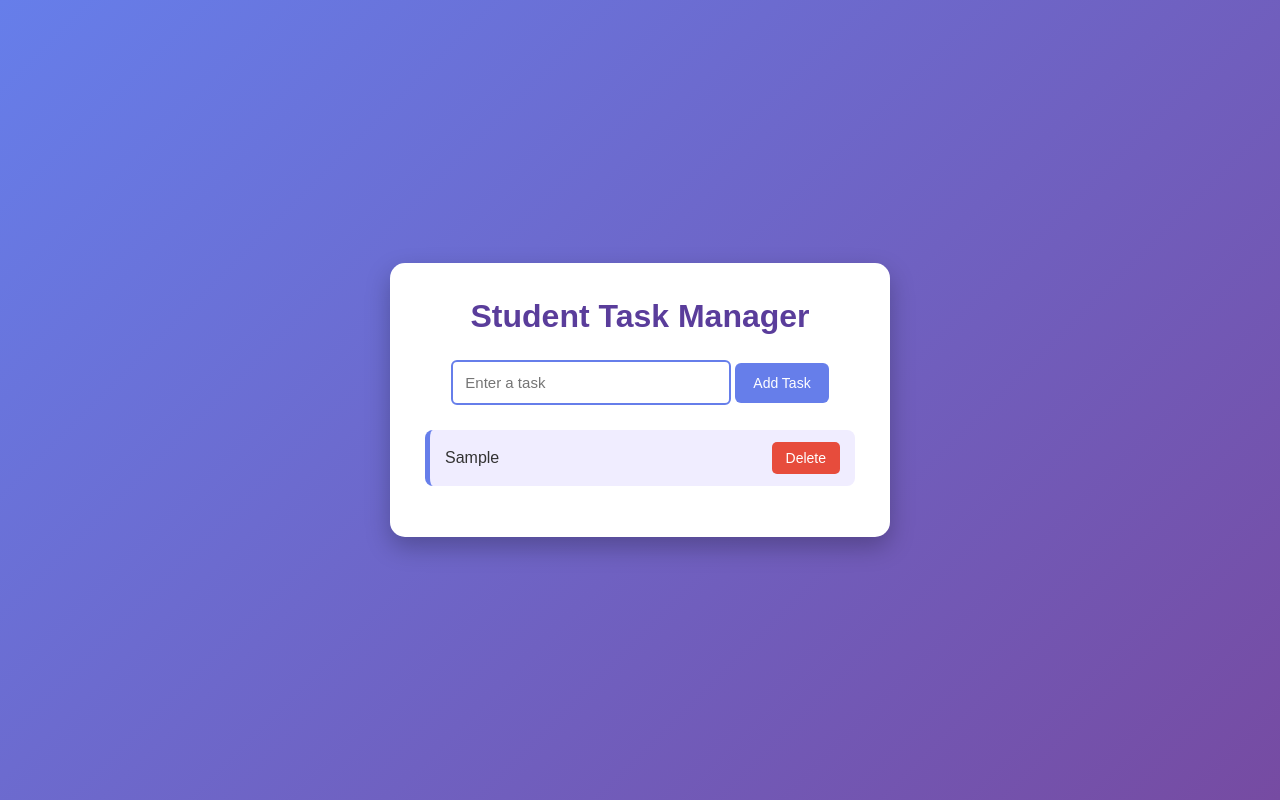
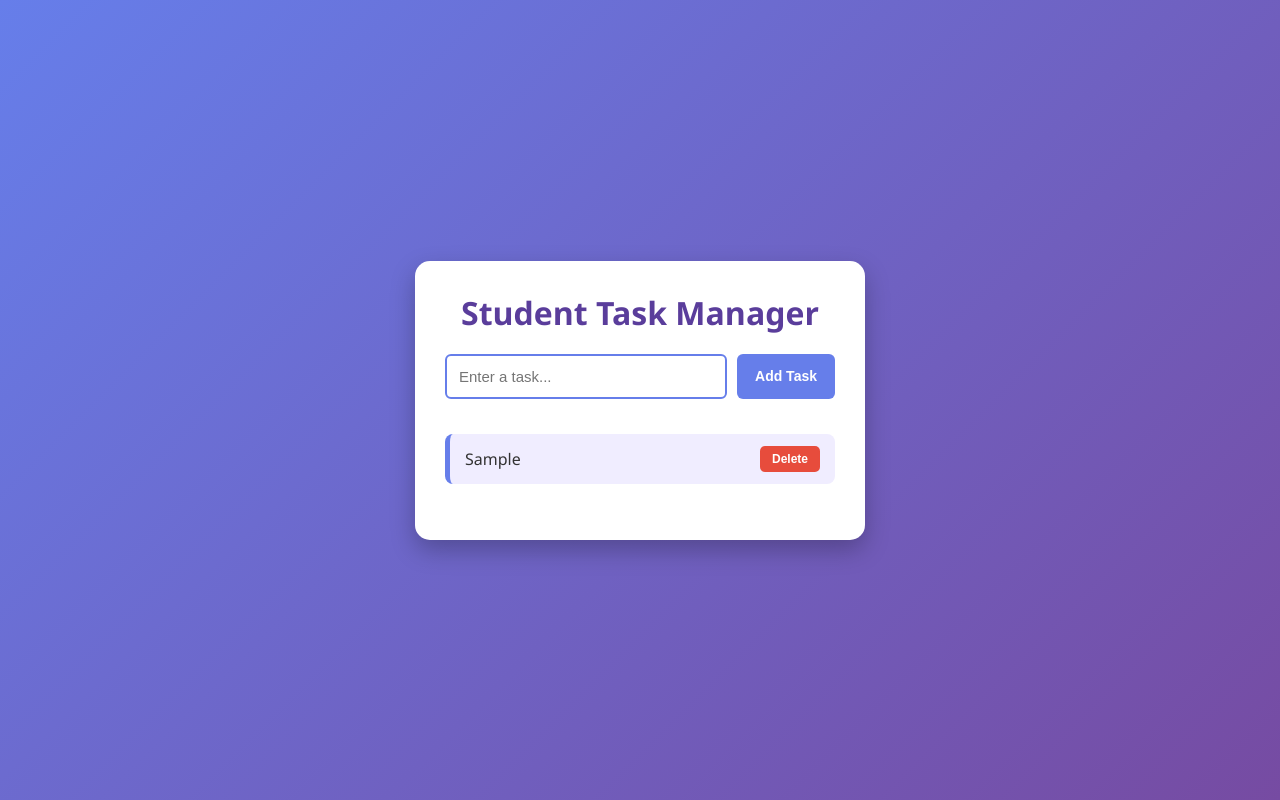
Before and after one commit to ishwari1201/student-task-manager, a website: page index.html in a window 1280 px wide. Both pictures are taken after typing "Sample" into the empty fields and a click on the button "Add Task". Drawn offline with Linux system fonts and the light colour scheme.

Commit message:
new ui update 2.0

```diff
--- a/index.html
+++ b/index.html
@@ -1,23 +1,24 @@
 <!DOCTYPE html>
-<html>
+<html lang="en">
 <head>
-    <title>STUDENT Task Manager</title>
+    <meta charset="UTF-8">
+    <meta name="viewport" content="width=device-width, initial-scale=1.0">
+    <title>Student Task Manager</title>
     <link rel="stylesheet" href="style.css">
 </head>
-
 <body>
 
     <div class="container">
         <h1>Student Task Manager</h1>
 
-        <input type="text" id="taskInput" placeholder="Enter a task">
-
-        <button onclick="addTask()">Add Task</button>
+        <div class="input-group">
+            <input type="text" id="taskInput" placeholder="Enter a task...">
+            <button onclick="addTask()">Add Task</button>
+        </div>
 
         <ul id="taskList"></ul>
     </div>
 
     <script src="script.js"></script>
-
 </body>
 </html>
--- a/script.js
+++ b/script.js
@@ -1,17 +1,34 @@
+// Load tasks from Local Storage when the page loads
+document.addEventListener("DOMContentLoaded", loadTasks);
+
+let taskInput = document.getElementById("taskInput");
+
+// Allow pressing "Enter" key to add a task
+taskInput.addEventListener("keypress", function (event) {
+    if (event.key === "Enter") {
+        addTask();
+    }
+});
+
 function addTask() {
+    let taskText = taskInput.value.trim();
 
-    let input = document.getElementById("taskInput");
-    let task = input.value.trim();
-
-    if (task === "") {
-        alert("Please enter a task");
+    if (taskText === "") {
+        alert("Please enter a task!");
         return;
     }
 
+    createTaskElement(taskText);
+    saveTaskToLocalStorage(taskText);
+
+    taskInput.value = "";
+}
+
+function createTaskElement(taskText) {
     let li = document.createElement("li");
 
-    let taskText = document.createElement("span");
-    taskText.textContent = task;
+    let span = document.createElement("span");
+    span.textContent = taskText;
 
     let deleteButton = document.createElement("button");
     deleteButton.textContent = "Delete";
@@ -19,12 +36,36 @@ function addTask() {
 
     deleteButton.onclick = function () {
         li.remove();
+        removeTaskFromLocalStorage(taskText);
     };
 
-    li.appendChild(taskText);
+    li.appendChild(span);
     li.appendChild(deleteButton);
 
     document.getElementById("taskList").appendChild(li);
+}
 
-    input.value = "";
+// Local Storage Functions
+function getTasksFromLocalStorage() {
+    let tasks = localStorage.getItem("tasks");
+    return tasks ? JSON.parse(tasks) : [];
 }
+
+function saveTaskToLocalStorage(task) {
+    let tasks = getTasksFromLocalStorage();
+    tasks.push(task);
+    localStorage.setItem("tasks", JSON.stringify(tasks));
+}
+
+function loadTasks() {
+    let tasks = getTasksFromLocalStorage();
+    tasks.forEach(function (task) {
+        createTaskElement(task);
+    });
+}
+
+function removeTaskFromLocalStorage(taskToRemove) {
+    let tasks = getTasksFromLocalStorage();
+    tasks = tasks.filter(task => task !== taskToRemove);
+    localStorage.setItem("tasks", JSON.stringify(tasks));
+}
--- a/style.css
+++ b/style.css
@@ -3,36 +3,39 @@
 }
 
 body {
-    font-family: Arial, sans-serif;
+    font-family: 'Segoe UI', Tahoma, Geneva, Verdana, sans-serif;
     background: linear-gradient(135deg, #667eea, #764ba2);
     margin: 0;
     min-height: 100vh;
-
     display: flex;
     justify-content: center;
     align-items: center;
 }
 
 .container {
-    width: 500px;
+    width: 450px;
     max-width: 90%;
     background-color: white;
-    padding: 35px;
+    padding: 30px;
     border-radius: 15px;
-    text-align: center;
-
     box-shadow: 0 10px 25px rgba(0, 0, 0, 0.25);
 }
 
 h1 {
     color: #5a3d9b;
     margin-top: 0;
-    margin-bottom: 25px;
+    margin-bottom: 20px;
+    text-align: center;
+}
+
+.input-group {
+    display: flex;
+    gap: 10px;
 }
 
 input {
+    flex: 1;
     padding: 12px;
-    width: 65%;
     border: 2px solid #667eea;
     border-radius: 6px;
     outline: none;
@@ -49,11 +52,11 @@ button {
     cursor: pointer;
     border: none;
     border-radius: 6px;
-
     background-color: #667eea;
     color: white;
-
     font-size: 14px;
+    font-weight: bold;
+    transition: background 0.2s;
 }
 
 button:hover {
@@ -63,22 +66,20 @@ button:hover {
 ul {
     padding: 0;
     margin-top: 25px;
+    list-style: none;
+    max-height: 300px;
+    overflow-y: auto;
 }
 
 li {
-    list-style: none;
-    margin: 12px 0;
+    margin: 10px 0;
     padding: 12px 15px;
-
     background-color: #f0edff;
     border-left: 5px solid #667eea;
-
     border-radius: 8px;
-
     display: flex;
     justify-content: space-between;
     align-items: center;
-
     color: #333;
 }
 
@@ -86,9 +87,10 @@ li {
     background-color: #e74c3c;
     color: white;
     border: none;
-
-    padding: 8px 14px;
+    padding: 6px 12px;
     border-radius: 5px;
+    cursor: pointer;
+    font-size: 12px;
 }
 
 .delete-btn:hover {
```
